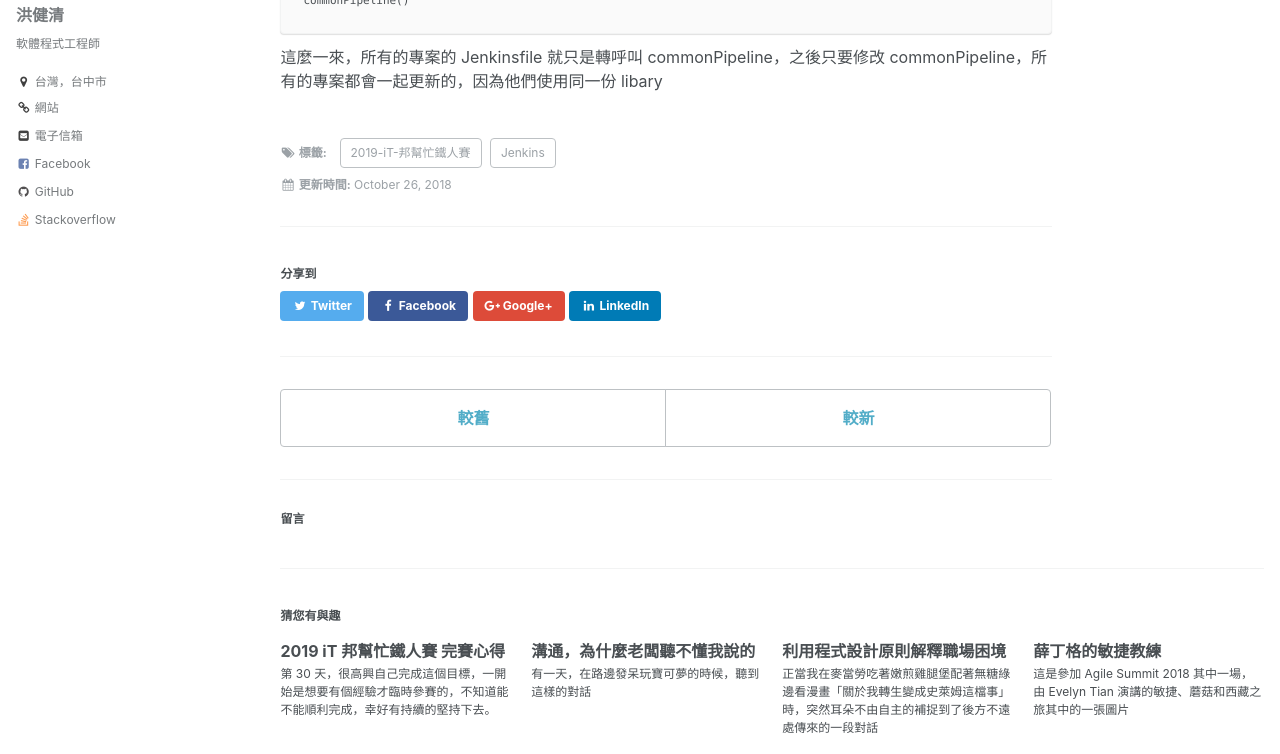
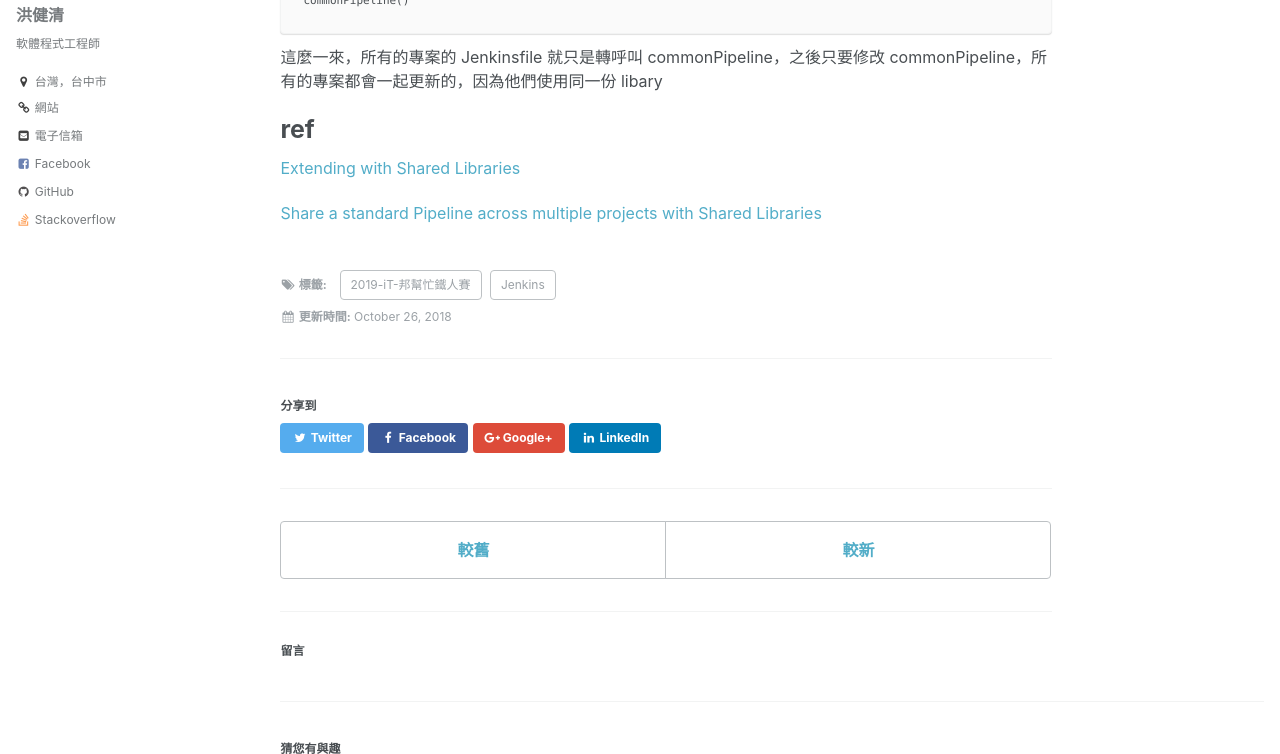
Before and after one commit to allyusd/twblog-source, a Jekyll site: the page built from _posts/2018-10-26-jenkins-pipeline-as-code-shared-libraries.md, in a window 1280 px wide and 900 px high, scrolled down 836 px, cut to the strip 146-900 px from the top of the window. Built offline with Jekyll 4.4.1, drawn with Linux system fonts in a browser that asks for light colours; comment, search, counter and statistics services are not loaded.

Commit message:
post: update

````diff
--- a/_posts/2018-10-26-jenkins-pipeline-as-code-shared-libraries.md
+++ b/_posts/2018-10-26-jenkins-pipeline-as-code-shared-libraries.md
@@ -39,3 +39,8 @@ commonPipeline()
 ```
 
 這麼一來，所有的專案的 Jenkinsfile 就只是轉呼叫 commonPipeline，之後只要修改 commonPipeline，所有的專案都會一起更新的，因為他們使用同一份 libary
+
+# ref
+[Extending with Shared Libraries](https://jenkins.io/doc/book/pipeline/shared-libraries/)
+
+[Share a standard Pipeline across multiple projects with Shared Libraries](https://jenkins.io/blog/2017/10/02/pipeline-templates-with-shared-libraries/)
````
